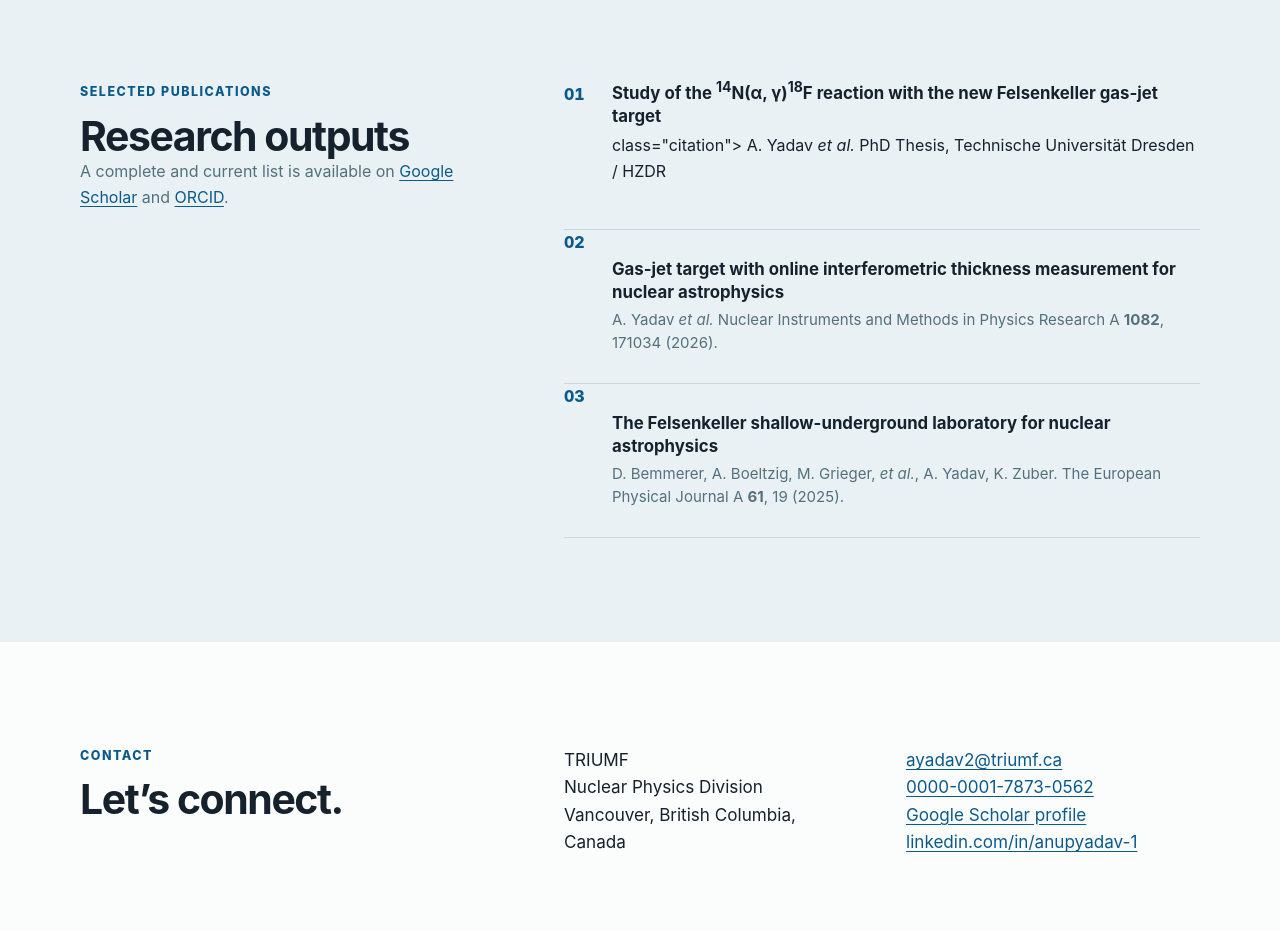
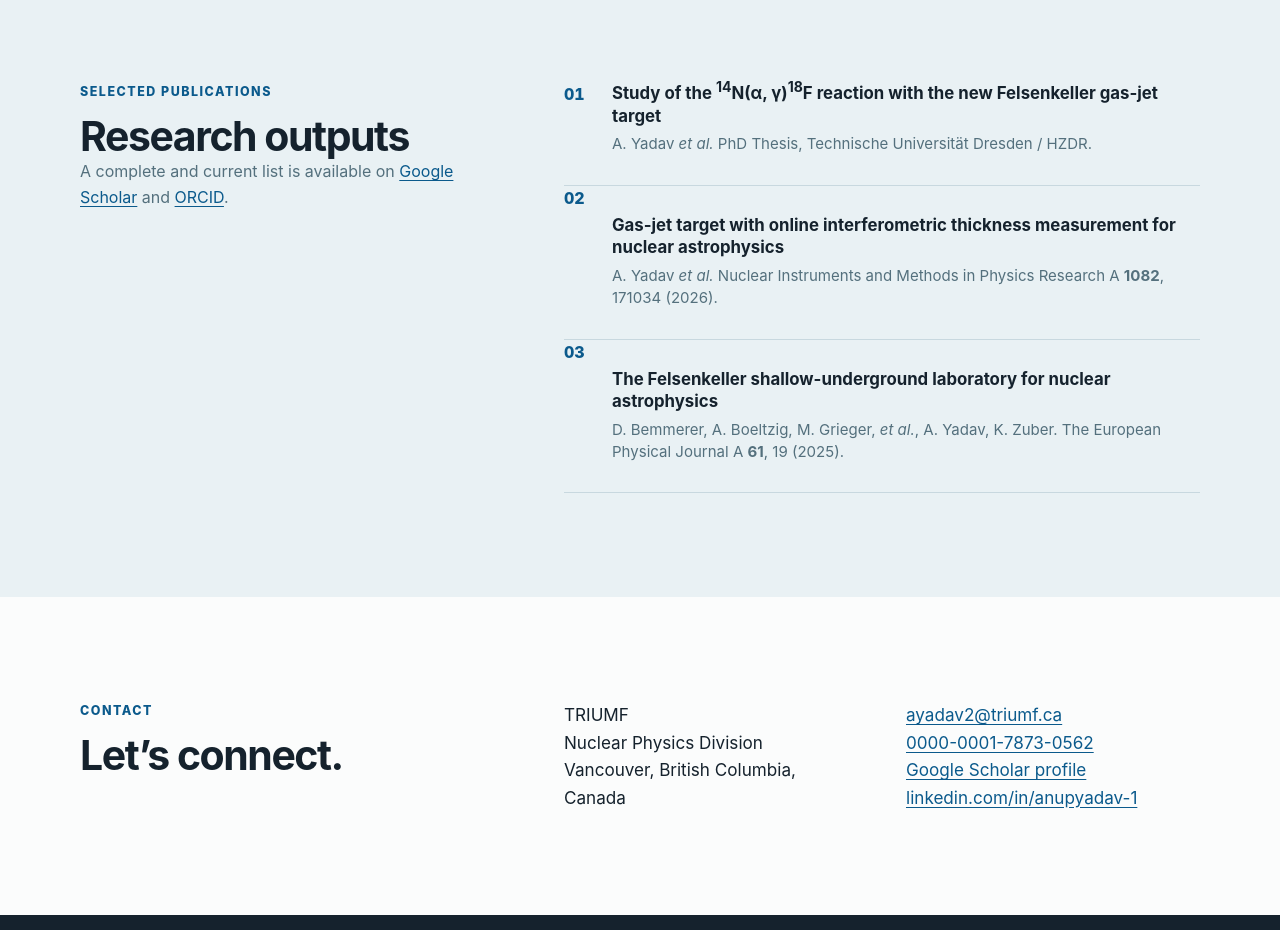
Before and after one commit to yadavanup02/yadavanup02.github.io, a plain HTML site: page index.html in a window 1280 px wide. Shown: the part 2000-2930 px from the top of the page. Drawn offline with Linux system fonts and the light colour scheme.

Commit message:
Fix citation formatting in index.html
Removed incorrect citation link and formatted citation properly.

```diff
--- a/index.html
+++ b/index.html
@@ -103,7 +103,7 @@
           <ol class="publication-list">
             <li>
               <p class="publication-title">Study of the <sup>14</sup>N(&alpha;, &gamma;)<sup>18</sup>F reaction with the new Felsenkeller gas-jet target</p>
-              <p <a href="https://tud.qucosa.de/en/landing-page/https%3A%2F%2Ftud.qucosa.de%2Fapi%2Fqucosa%253A105033%2Fmets/">class="citation"> A. Yadav <em>et al.</em> PhD Thesis, Technische Universit&auml;t Dresden / HZDR</a></p>
+              <p class="citation"> A. Yadav <em>et al.</em> PhD Thesis, Technische Universit&auml;t Dresden / HZDR.</p>
             </li>
             <li>
               <p class="publication-title">Gas-jet target with online interferometric thickness measurement for nuclear astrophysics</p>
```
